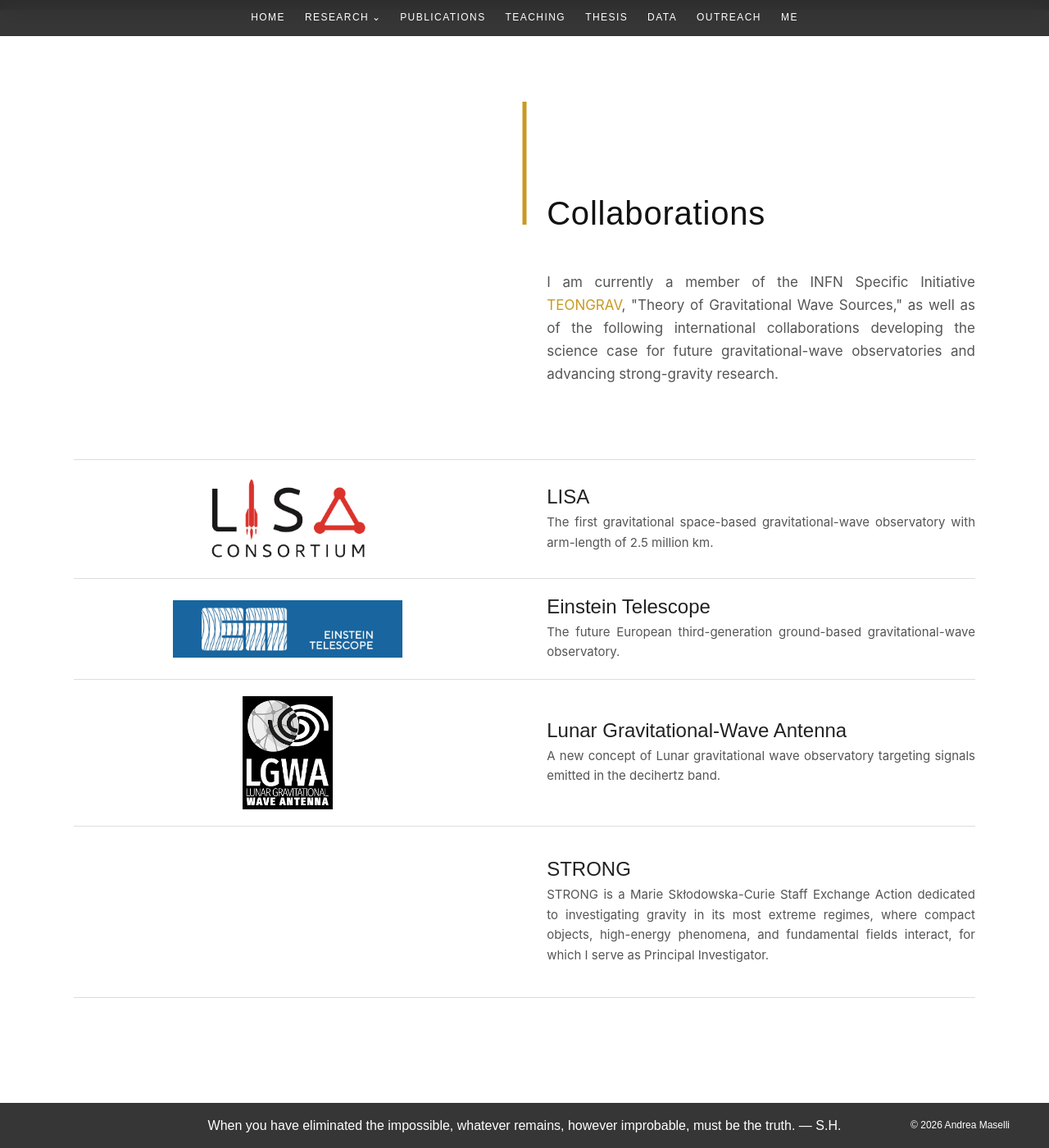
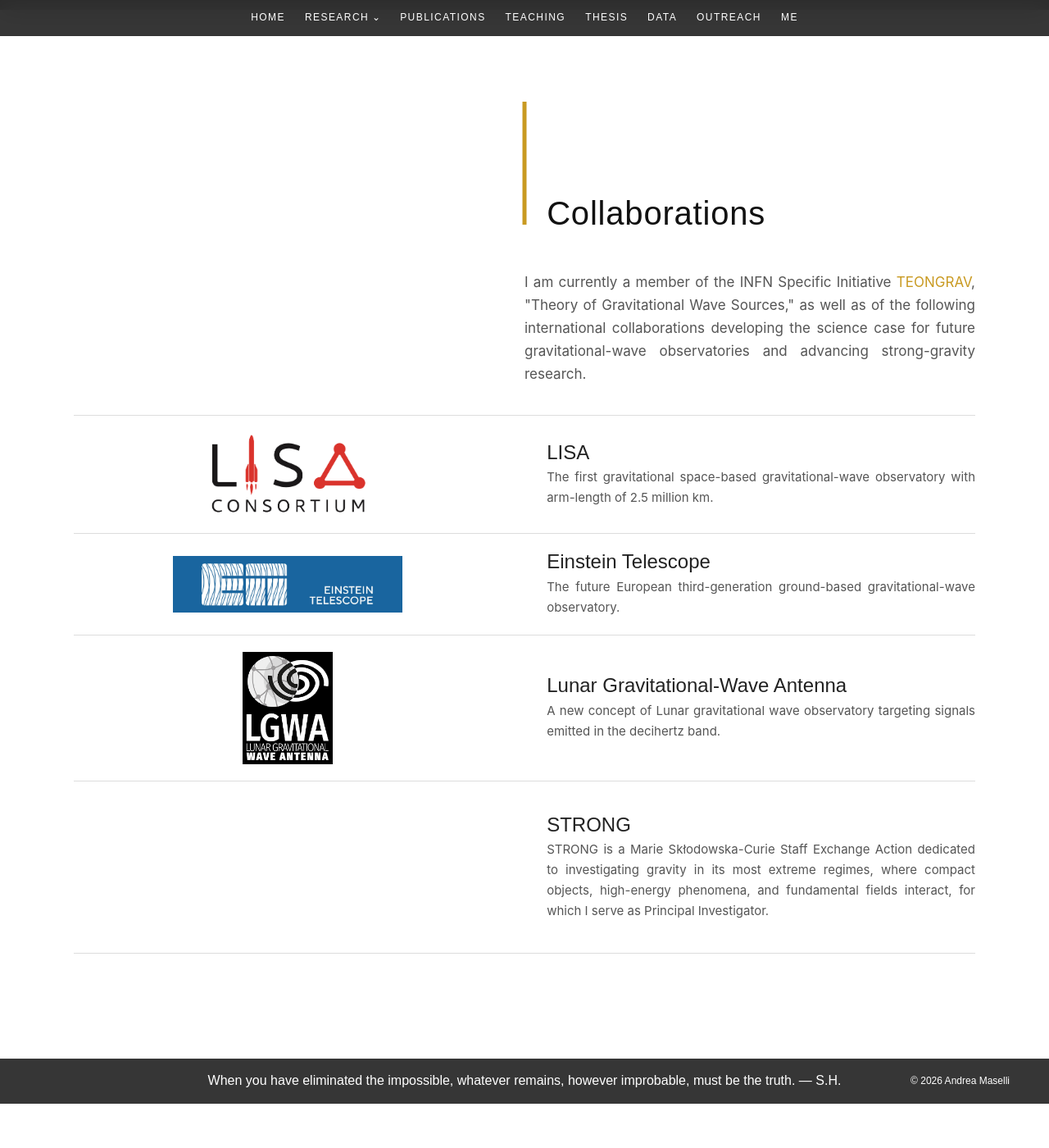
Before and after one commit to masellia/andreamaselli.github.io, a Jekyll site: the page built from pages/research.md, in a window 1280 px wide and 1400 px high, scrolled down 1256 px. Shown: the whole window at 82% size. Built offline with Jekyll 4.4.1, drawn with Linux system fonts in a browser that asks for light colours; some web fonts are replaced; after the commit the page ends 2602 px from its top, so only the background shows below that.

Commit message:
new pics

```diff
--- a/assets/css/main.css
+++ b/assets/css/main.css
@@ -977,7 +977,7 @@
 .research-collaborations-layout {
   display: grid;
   grid-template-columns: repeat(2, minmax(0, 1fr));
-  gap: calc(var(--section-title-gap) + var(--section-title-gap));
+  gap: calc(var(--section-title-gap) + var(--section-title-gap)-2.rem);
   width: min(1100px, 100%);
   margin: 0 auto;
 }
```
